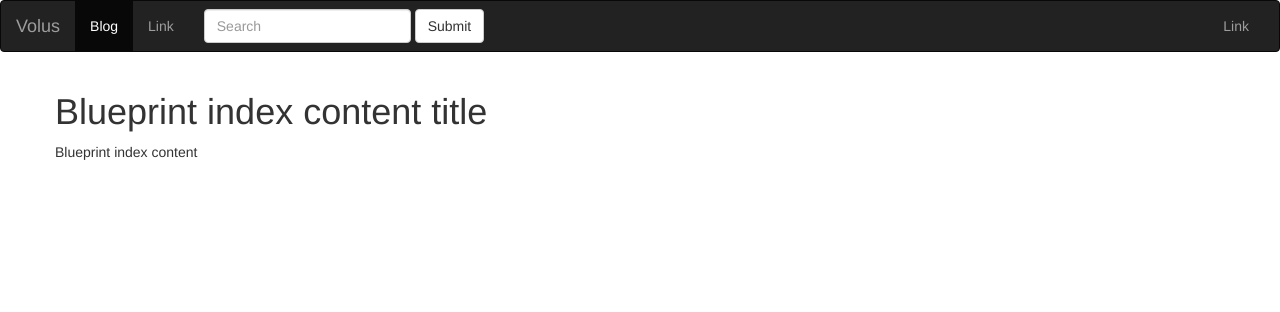
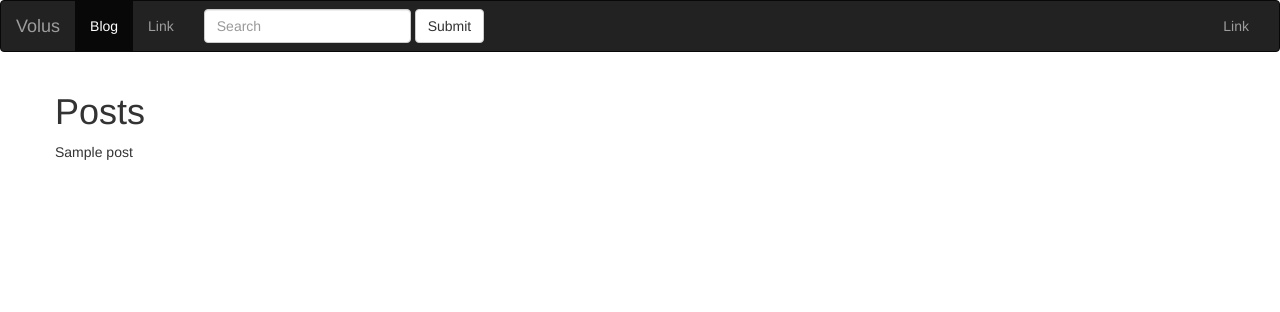
Before and after one commit to Madi-S/Flask-Tutorial, a Python web app: template app/posts/templates/posts/index.html in a window 1280 px wide. Shown: the top 312 px of the page. Run offline with Jinja, Linux system fonts and the light colour scheme; the template is opened without the code that fills it: most values are stand-ins (such as "Sample title", 1, 10 or a date in 2020); some libraries are stand-ins or nearby versions.

Commit message:
posts display

```diff
--- a/app/app.py
+++ b/app/app.py
@@ -2,13 +2,12 @@ from flask import Flask
 from flask_sqlalchemy import SQLAlchemy
 
 from config import Configuration
-from posts.blueprint import posts
+
 
 
 
 app = Flask(__name__)
+app.config.from_object(Configuration)
 
-app.config.from_object(Configuration)
-app.register_blueprint(posts, url_prefix='/blog')
 
 db = SQLAlchemy(app)
--- a/app/main.py
+++ b/app/main.py
@@ -1,7 +1,8 @@
 import view
 from app import app, db
-
+from posts.blueprint import posts
 
 
 if __name__ == '__main__':
+    app.register_blueprint(posts, url_prefix='/blog')
     app.run()
--- a/app/posts/blueprint.py
+++ b/app/posts/blueprint.py
@@ -1,5 +1,6 @@
 from flask import Blueprint
 from flask import render_template
+from models import Post
 
 
 posts = Blueprint('posts', __name__, template_folder='templates')
@@ -7,4 +8,5 @@ posts = Blueprint('posts', __name__, template_folder='templates')
 
 @posts.route('/')
 def index():
-    return render_template('posts/index.html')
+    posts = Post.query.all()
+    return render_template('posts/index.html', posts=posts)
--- a/app/posts/templates/posts/index.html
+++ b/app/posts/templates/posts/index.html
@@ -5,9 +5,15 @@
 {% endblock %}
 
 {% block content_title %}
-    Blueprint index content title
+    Posts
 {% endblock %}
 
 {% block content %}
-    Blueprint index content
+    {% for post in posts %}
+
+        <p>
+            {{ post.title }}
+        </p>
+
+    {% endfor %}
 {% endblock %}
--- a/app/templates/index.html
+++ b/app/templates/index.html
@@ -2,7 +2,7 @@
 
 
 {% block title %}
-    {{ title }}
+    Home page
 {% endblock %}
 
 
--- a/app/view.py
+++ b/app/view.py
@@ -1,10 +1,8 @@
 from app import app
-from models import Post
 from flask import render_template
 
 
 # {'/':'index', '/blog': 'index'}
 @app.route('/')
 def index():
-    my_name = 'Madi'
-    return render_template('index.html', title=Post.query.all())
+    return render_template('index.html')
```
